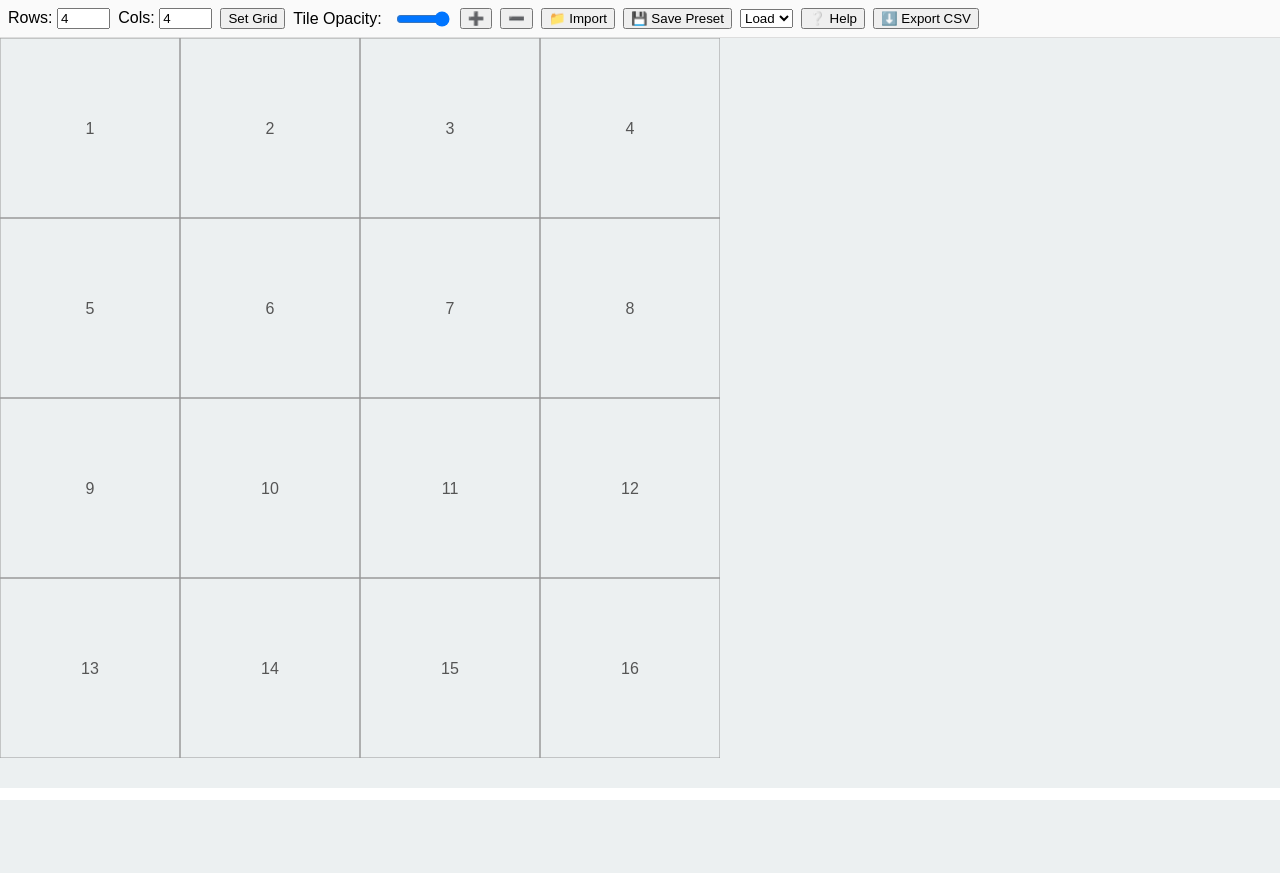
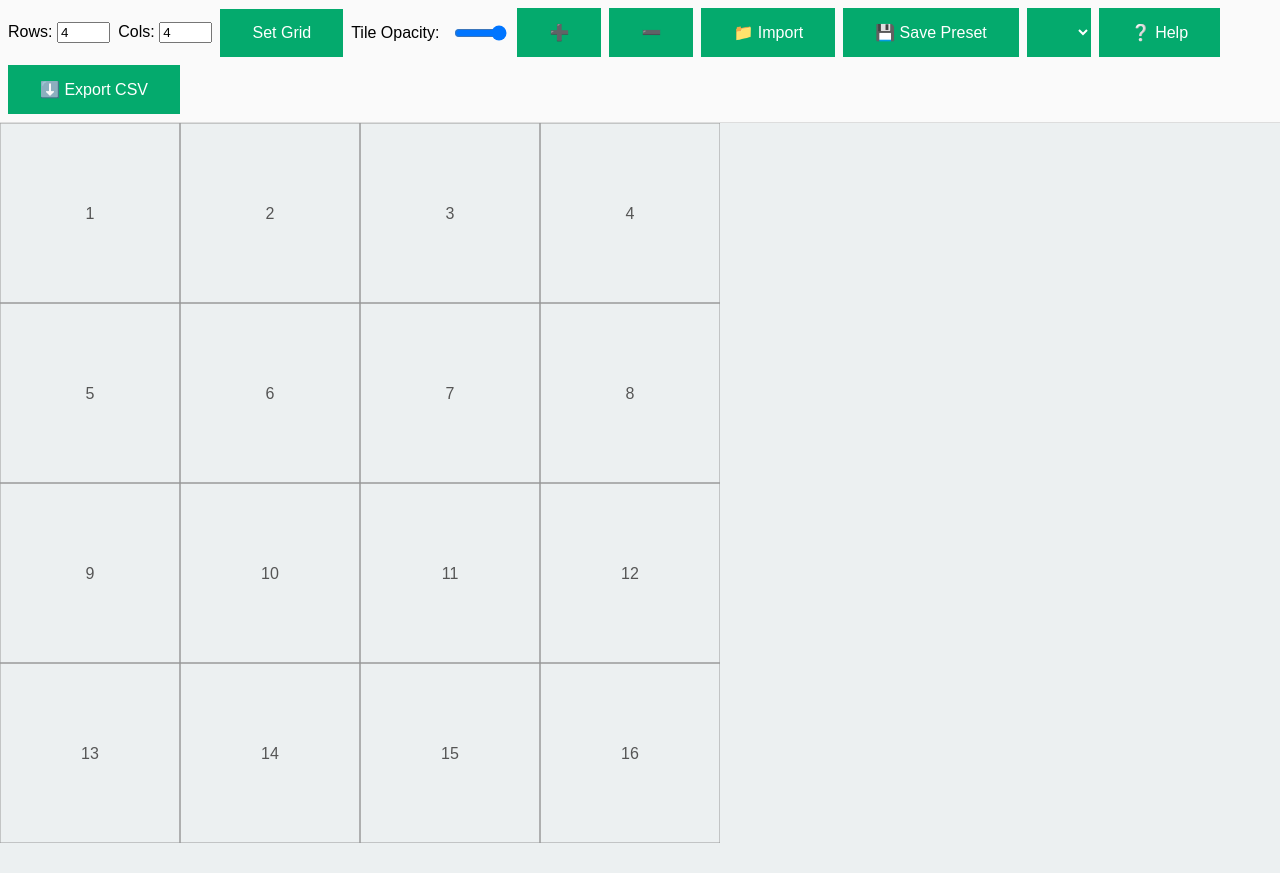
Before and after one commit to harij85/carpet_designer, a Flask app: page / in a window 1280 px wide. Before the commit the page ends 800 px from the top, so only its background shows below. Run offline with Flask 3, Linux system fonts and the light colour scheme.

Commit message:
Update index.html

```diff
--- a/templates/index.html
+++ b/templates/index.html
@@ -30,19 +30,19 @@
     <label>Cols: <input type="number" id="grid-cols" value="4" min="1"></label>
 
 
-    <button id="setGridBtn">Set Grid</button>
+    <button id="setGridBtn" class="button">Set Grid</button>
     <label for="opacityRange">Tile Opacity:</label>
     <input type="range" id="opacityRange" min="0.1" max="1" step="0.1" value="1">
-    <button id="zoomInBtn">➕</button>
-    <button id="zoomOutBtn">➖</button>
-    <button id="importBtn">📁 Import</button>
+    <button id="zoomInBtn" class="button">➕</button>
+    <button id="zoomOutBtn" class="button">➖</button>
+    <button id="importBtn" class="button">📁 Import</button>
     <input type="file" id="folder-input" webkitdirectory multiple accept="image/png" hidden>
 
-    <button id="savePresetBtn">💾 Save Preset</button>
-    <select id="presetList"><option value="">Load Preset</option></select>
+    <button id="savePresetBtn" class="button">💾 Save Preset</button>
+    <select id="presetList" class="button"><option value="">Load Preset</option></select>
 
-    <button id="helpBtn">❔ Help</button>
-    <button id="exportCSVBtn">⬇️ Export CSV</button>
+    <button id="helpBtn" class="button">❔ Help</button>
+    <button id="exportCSVBtn" class="button">⬇️ Export CSV</button>
   </div>
 
   <div id="canvas-container">
```
